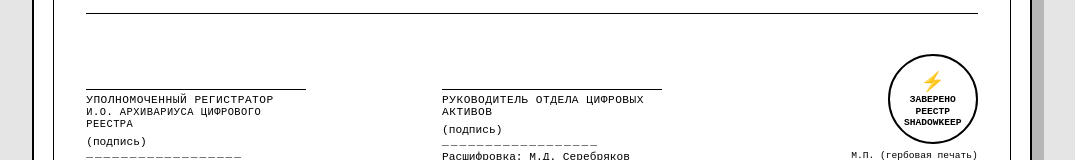
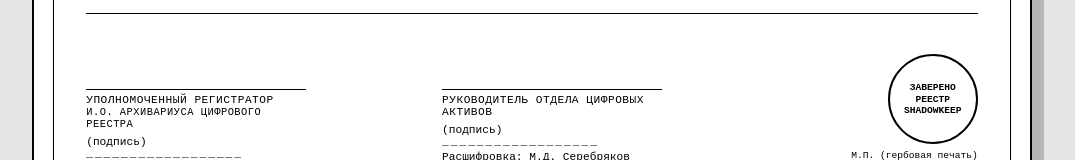
Before and after one commit to AgentSTUDIOS/ShadowKillers.github.io, a plain HTML site: page index.html in a window 1280 px wide. Shown: the part 1116-1276 px from the top of the page, without its empty margins (108-1183 px from the left). Drawn offline with Linux system fonts and the light colour scheme.

Commit message:
Update index.html

```diff
--- a/index.html
+++ b/index.html
@@ -355,7 +355,7 @@
             </div>
             <div class="stamp-area">
                 <div class="stamp">
-                    <div class="stamp-icon">⚡</div>
+                    <div class="stamp-icon"></div>
                     <p>ЗАВЕРЕНО</p>
                     <p>РЕЕСТР</p>
                     <p>SHADOWKEEP</p>
```
